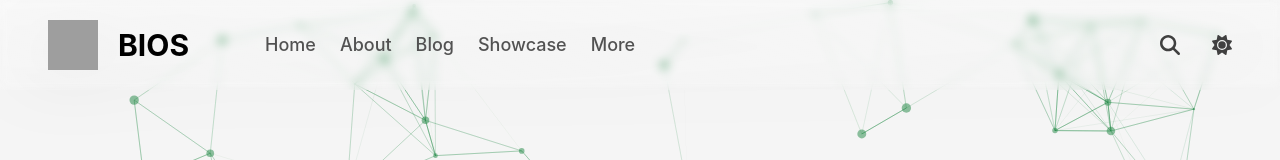
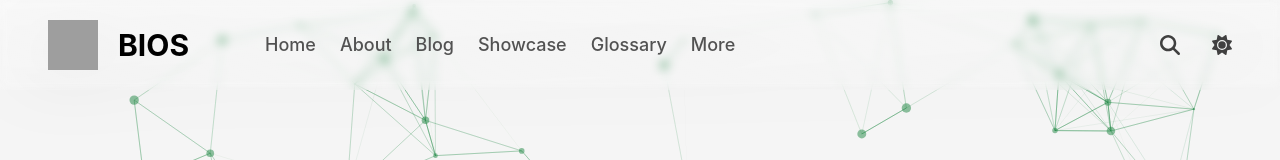
Before and after one commit to bios-bunda-mulia-university/himabios, a Next.js app: page / in a window 1280 px wide. Shown: the top 160 px of the page. Built offline with nearby package versions, Linux system fonts and the light colour scheme; grey boxes are pictures that could not be loaded.

Commit message:
feat: add glossary menu

```diff
--- a/components/navigations/itemsList.ts
+++ b/components/navigations/itemsList.ts
@@ -18,6 +18,10 @@ export const NAV_ITEMS: Array<NavTypes> = [
         href: '/showcase',
     },
     {
+        label: 'Glossary',
+        href: '/glossary',
+    },
+    {
         label: 'More',
         children: [
             {
```
